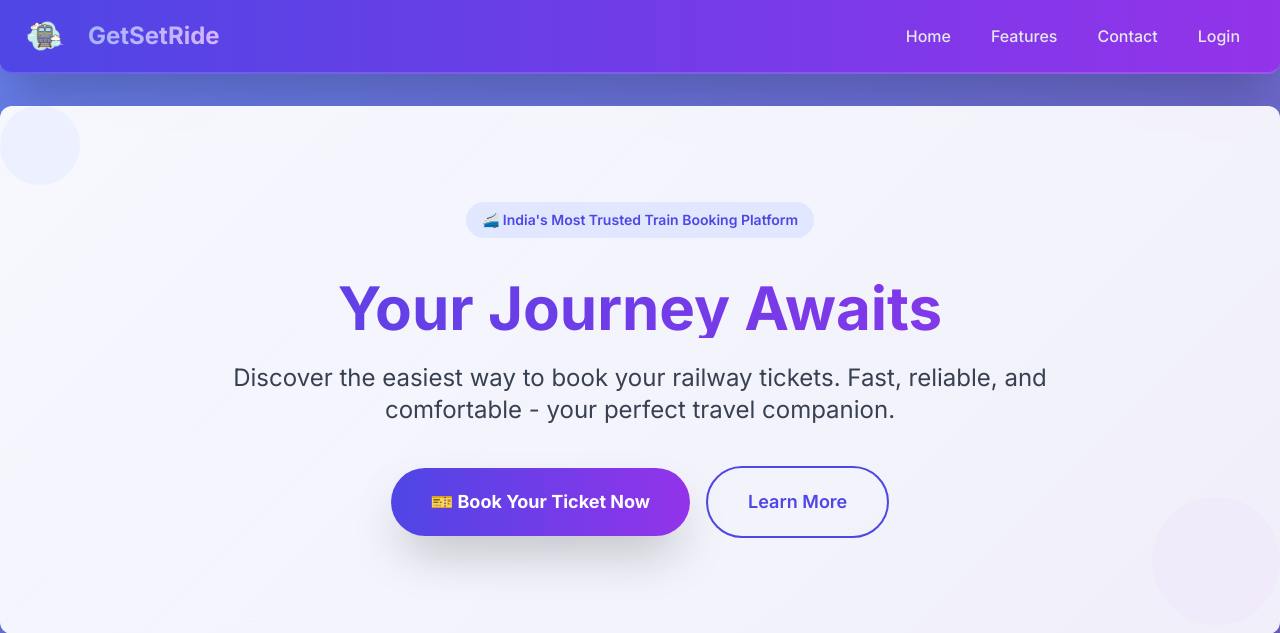
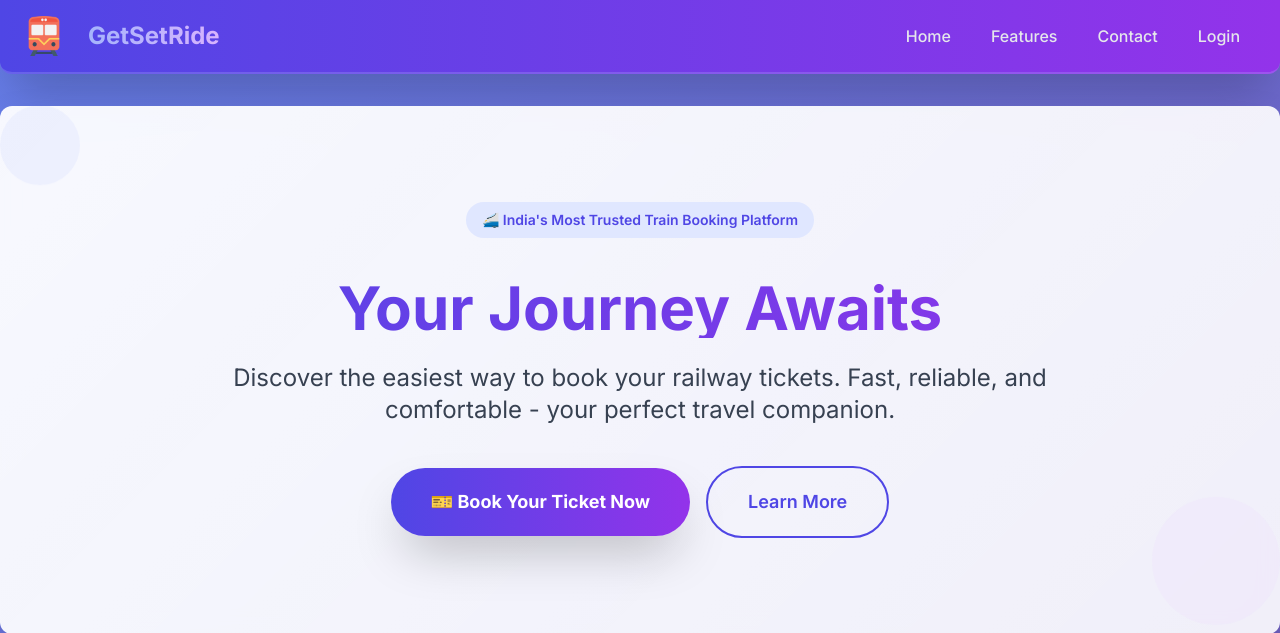
Before and after one commit to Lolit-Bairiganjan/TicketReservationSystemWeb, a Django app: page / in a window 1280 px wide. Shown: the top 633 px of the page. Run offline with Django 5.2, Linux system fonts and the light colour scheme; some libraries are stand-ins or nearby versions.

Commit message:
Chnaged the train logo

```diff
--- a/DemoProject/mainApp/templates/contact.html
+++ b/DemoProject/mainApp/templates/contact.html
@@ -141,7 +141,7 @@
         <nav class="container mx-auto px-6 py-4 flex items-center justify-between">
             <!-- Logo -->
             <a href="/" class="flex items-center space-x-2">
-                <img src="{% static 'mainApp/icons8-train-100.png' %}" alt="GetSetReady" class="h-10 w-10 mr-4 flex-shrink-0">
+                <img src="{% static 'mainApp/train.png' %}" alt="GetSetReady" class="h-10 w-10 mr-4 flex-shrink-0">
                 <span class="text-2xl font-bold bg-gradient-to-r from-indigo-300 to-purple-300 bg-clip-text text-transparent">GetSetRide</span>
             </a>
 
--- a/DemoProject/mainApp/templates/features.html
+++ b/DemoProject/mainApp/templates/features.html
@@ -141,7 +141,7 @@
         <nav class="container mx-auto px-6 py-4 flex items-center justify-between">
             <!-- Logo -->
             <a href="/" class="flex items-center space-x-2">
-                <img src="{% static 'mainApp/icons8-train-100.png' %}" alt="GetSetReady" class="h-10 w-10 mr-4 flex-shrink-0">
+                <img src="{% static 'mainApp/train.png' %}" alt="GetSetReady" class="h-10 w-10 mr-4 flex-shrink-0">
                 <span class="text-2xl font-bold bg-gradient-to-r from-indigo-300 to-purple-300 bg-clip-text text-transparent">GetSetRide</span>
             </a>
 
--- a/DemoProject/mainApp/templates/home.html
+++ b/DemoProject/mainApp/templates/home.html
@@ -141,7 +141,7 @@
         <nav class="container mx-auto px-6 py-4 flex items-center justify-between">
             <!-- Logo -->
             <a href="#" class="flex items-center space-x-2">
-                <img src="{% static 'mainApp/icons8-train-100.png' %}" alt="GetSetReady" class="h-10 w-10 mr-4 flex-shrink-0">
+                <img src="{% static 'mainApp/train.png' %}" alt="GetSetReady" class="h-10 w-10 mr-4 flex-shrink-0">
                 <span class="text-2xl font-bold bg-gradient-to-r from-indigo-300 to-purple-300 bg-clip-text text-transparent">GetSetRide</span>
             </a>
 
```
Also changed, not shown: DemoProject/mainApp/static/mainApp/train.png (added).
